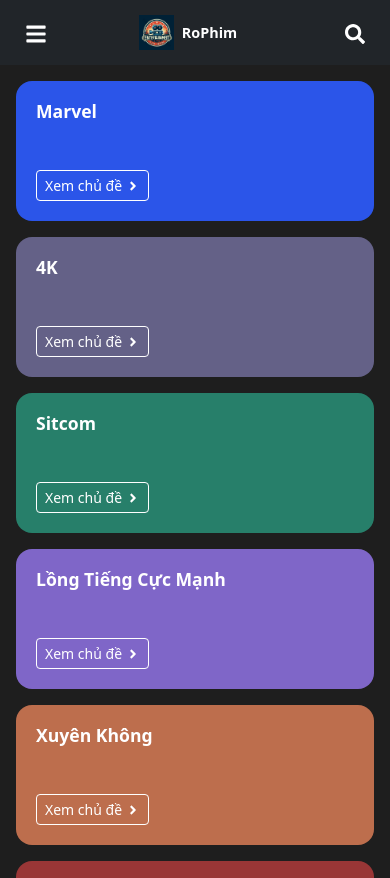
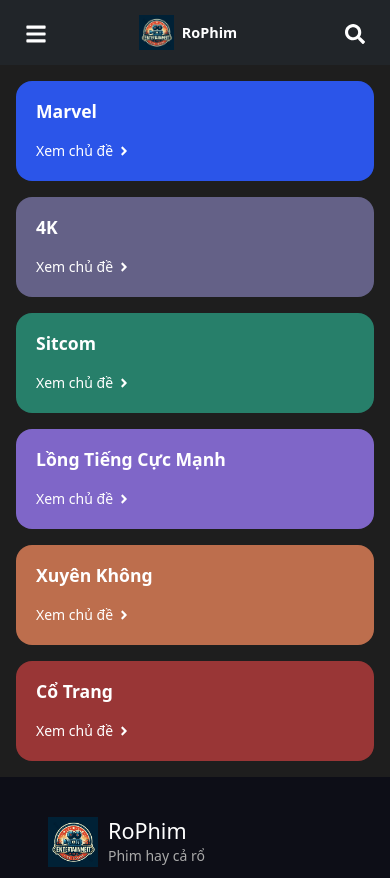
Before and after one commit to hoangminhtuan1399/movie-stream, a React (Vite) app: page / in a window 390 px wide. Shown: the top 878 px of the page. Built offline with nearby package versions, Linux system fonts and the light colour scheme.

Commit message:
topic card

```diff
--- a/src/components/TopicCard/TopicCard.css
+++ b/src/components/TopicCard/TopicCard.css
@@ -7,7 +7,7 @@
 }
 
 .row-topic {
-  flex: 1 1 calc(16.66% - 16px); /* 6 cột trên PC */
+  flex: 1 1 calc(16.66% - 16px);
   max-width: calc(16.66% - 16px);
   height: 140px;
   border-radius: 16px;
@@ -18,9 +18,17 @@
   transition: transform 0.3s;
 }
 
+.row-topic .btn-outline {
+  border: none;
+  background: transparent;
+  padding: 0;
+  color: white;
+  font-weight: 500;
+}
 
 .row-topic:hover {
   transform: scale(1.03);
+  color: white;
 }
 
 .mask {
@@ -55,25 +63,25 @@
   gap: 4px;
   font-size: 0.875rem;
   color: white;
-  transition: background 0.3s, color 0.3s;
+  transition: 0.3s, color 0.3s;
 }
 
-.btn-outline:hover {
-  background-color: white;
-  color: #000;
-}
+
 
 /* Responsive */
 @media (max-width: 992px) {
   .row-topic {
     flex: 1 1 calc(50% - 16px);
     max-width: calc(50% - 16px);
+    height: 120px;
   }
 }
 
+/* Mobile */
 @media (max-width: 576px) {
   .row-topic {
     flex: 1 1 100%;
     max-width: 100%;
+    height: 100px;
   }
 }
```
